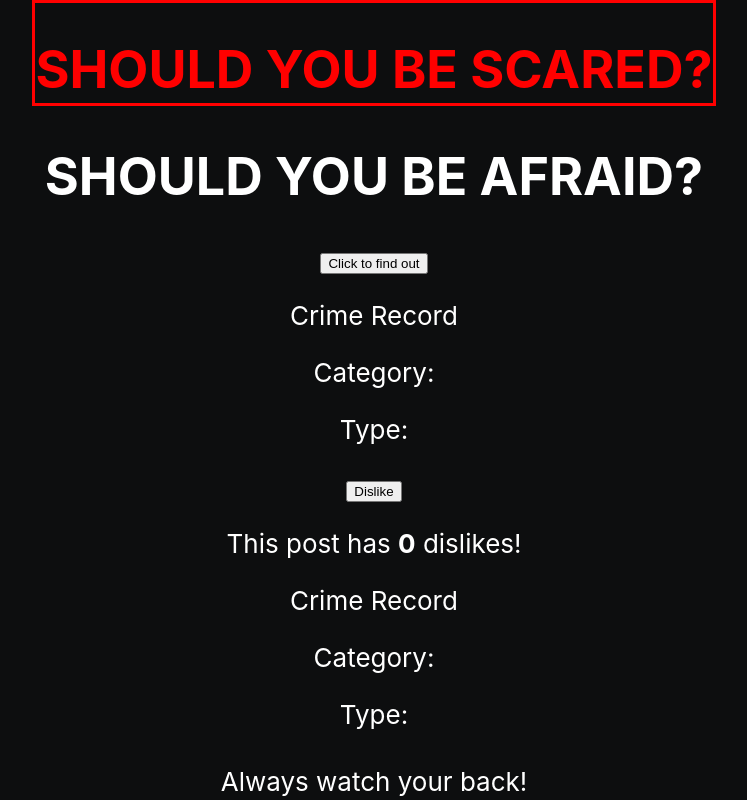
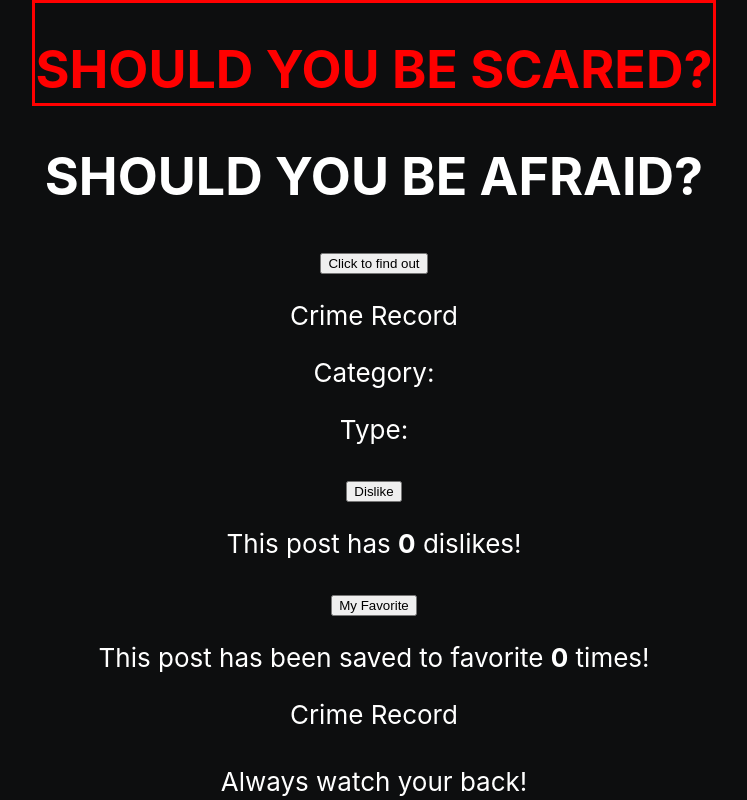
Before and after one commit to tomekgora/should-i-be-afraid, a React (Create React App) app: page / in a window 1280 px wide. Shown: the top 800 px of the page, without its empty margins (266-1013 px from the left). Built offline with nearby package versions, Linux system fonts and the light colour scheme; no server answers.

Commit message:
favorite button

```diff
--- a/src/components/CrimeRecord.js
+++ b/src/components/CrimeRecord.js
@@ -1,8 +1,8 @@
 import React, { Component } from "react";
-import LikeCounter from "./LikeCounter.js"
+import LikeCounter from "./LikeCounter.js";
+import FavoriteButton from "./FavoriteButton.js";
 
 export default class CrimeRecord extends Component {
-
   // state =  {
   //     loading: true
   //     articles:
@@ -11,19 +11,21 @@ export default class CrimeRecord extends Component {
 
   // https://data.police.uk/api/crimes-street/all-crime?lat=52.629729&lng=-1.131592&date=2017-01
 
-    render () {
-        return <div className ="crime-record">
+  render() {
+    return (
+      <div className="crime-record">
         <p className="heading">Crime Record</p>
         <p>Category:</p>
         <p>Type:</p>
         <p></p>
         <p></p>
 
-            <LikeCounter/>
+        <LikeCounter />
+        <FavoriteButton />
 
         {/* Category:, location-type: category-image:
 street.name, outcome_status: category: date: */}
       </div>
-
+    );
   }
 }
--- /dev/null
+++ b/src/components/FavoriteButton.js
@@ -0,0 +1,24 @@
+import React, { Component } from "react";
+
+export default class FavoriteButton extends Component {
+  state = {
+    numFav: 0
+  };
+
+  increment = () => {
+    this.setState({
+      numFav: this.state.numFav + 1
+    });
+  };
+
+  render() {
+    return (
+      <div>
+        <button onClick={this.increment}>My Favorite</button>
+        <p>
+          This post has been saved to favorite <b>{this.state.numFav}</b> times!
+        </p>
+      </div>
+    );
+  }
+}
```
Also changed, not shown: src/components/LikeCounter.js (+8 -5 lines). Lines whose indentation alone changed are shown as unchanged.
